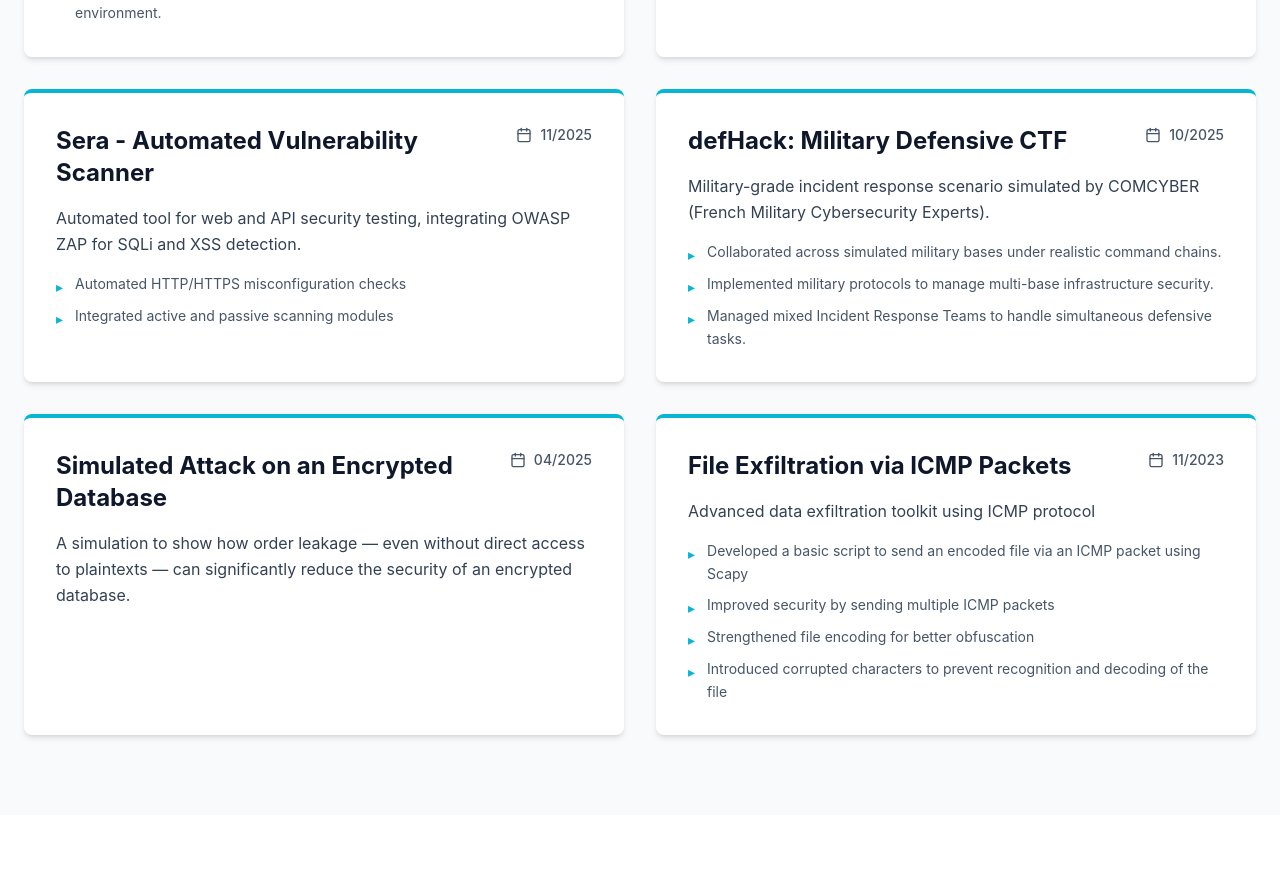
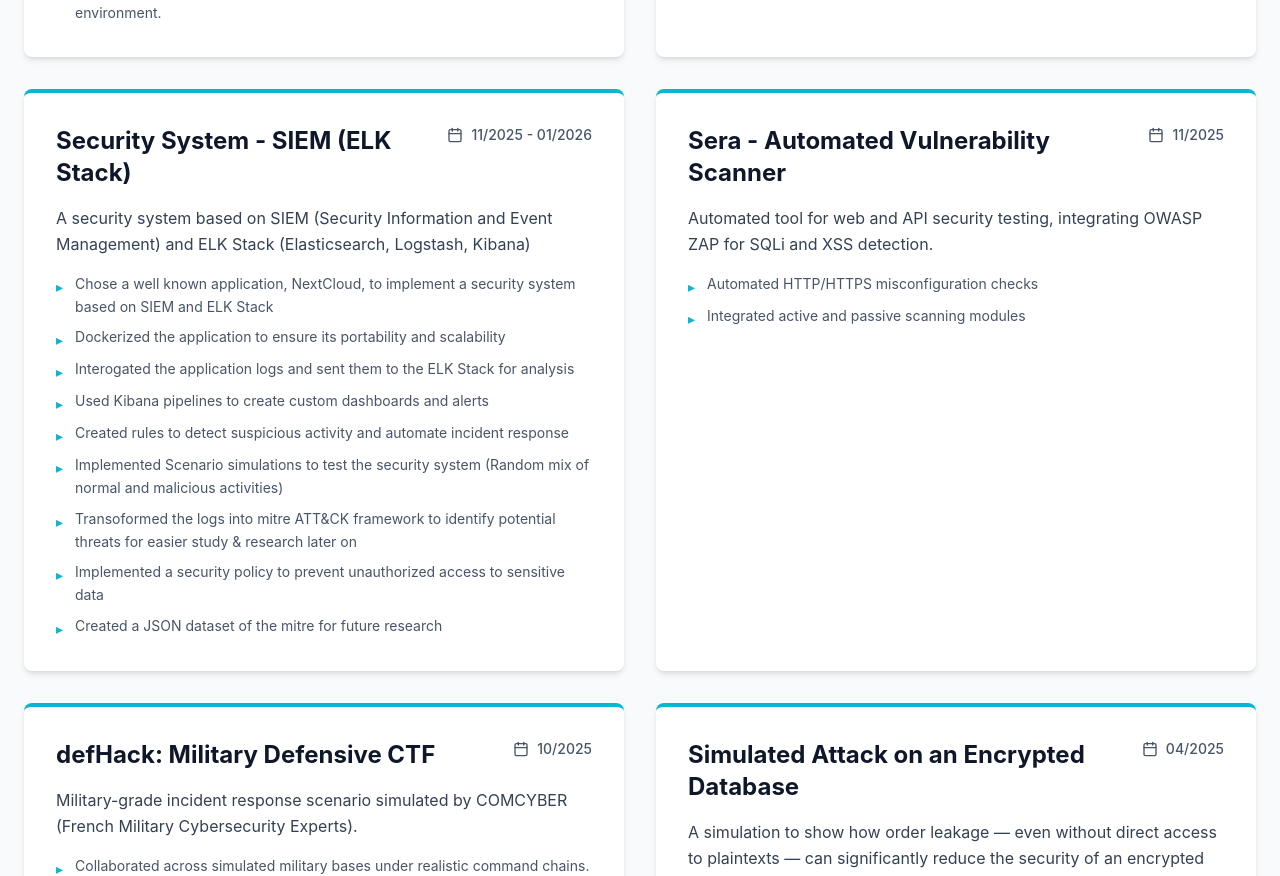
Before and after one commit to Youbey/Portfolio, a React (Vite) app: page / in a window 1280 px wide. Shown: the part 4608-5484 px from the top of the page. Built offline with nearby package versions, Linux system fonts and the light colour scheme.

Commit message:
Added Secu Sys project

```diff
--- a/src/data/portfolioData.ts
+++ b/src/data/portfolioData.ts
@@ -126,6 +126,22 @@ export const projects: Project[] = [
             "Simulated a real-world scenario with a large number of clients and a large dataset",
             "Simulated attacks (model poisoning, Sybil, Free-Riding, Membership inference...)",
             "Implemented defense mechanism to study the effectiveness of the proposed solution"
+        ]
+    },
+    {
+        title: "Security System - SIEM (ELK Stack)",
+        date: "11/2025 - 01/2026",
+        description: "A security system based on SIEM (Security Information and Event Management) and ELK Stack (Elasticsearch, Logstash, Kibana)",
+        details: [
+            "Chose a well known application, NextCloud, to implement a security system based on SIEM and ELK Stack",
+            "Dockerized the application to ensure its portability and scalability",
+            "Interogated the application logs and sent them to the ELK Stack for analysis",
+            "Used Kibana pipelines to create custom dashboards and alerts",
+            "Created rules to detect suspicious activity and automate incident response",
+            "Implemented Scenario simulations to test the security system (Random mix of normal and malicious activities)",
+            "Transoformed the logs into mitre ATT&CK framework to identify potential threats for easier study & research later on",
+            "Implemented a security policy to prevent unauthorized access to sensitive data",
+            "Created a JSON dataset of the mitre for future research"
         ]
     },
     {
```
